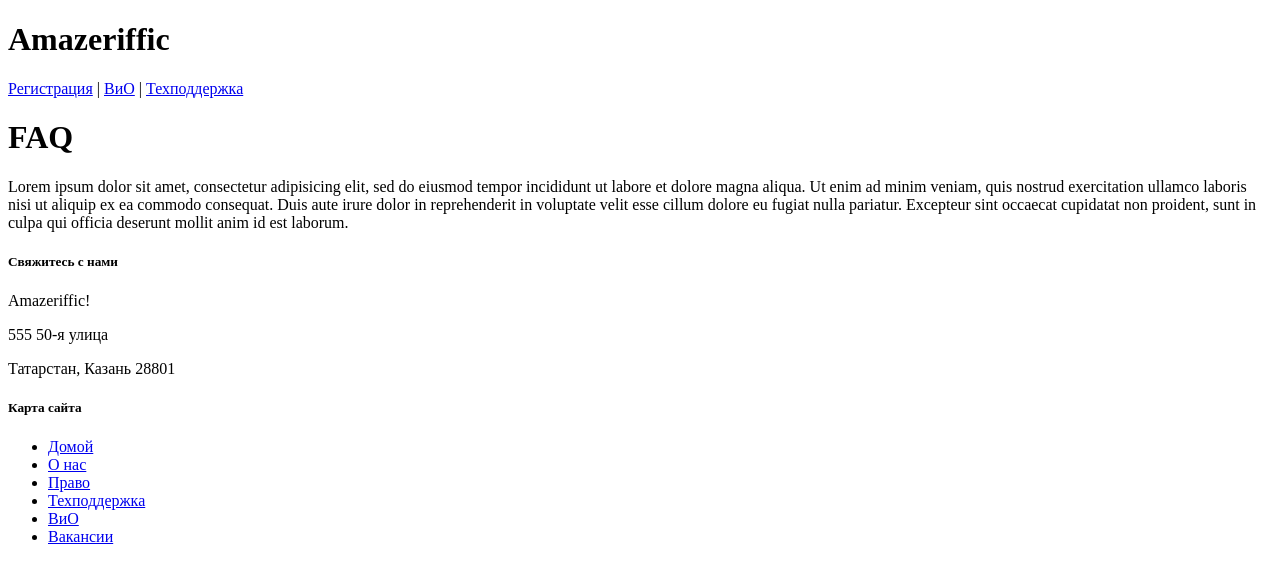
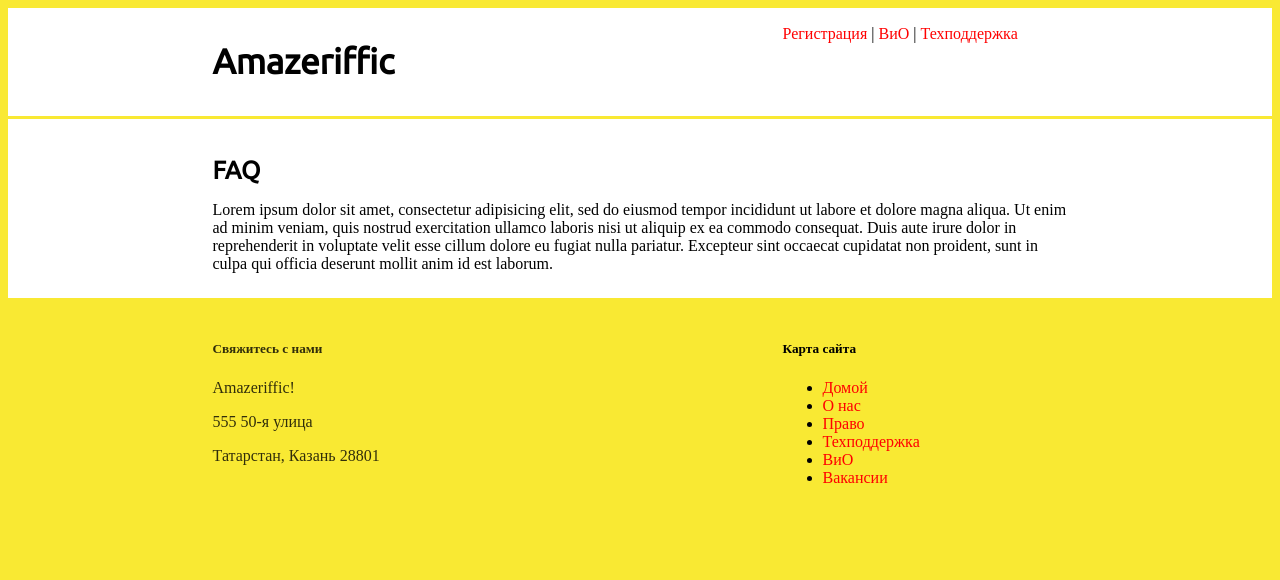
Before and after one commit to Bek-End/web_lab, a plain HTML site: page faq.html in a window 1280 px wide. Drawn offline with Linux system fonts and the light colour scheme; a web font is replaced by a local one.

Commit message:
add style of faq page

```diff
--- a/faq.html
+++ b/faq.html
@@ -1,22 +1,33 @@
 <!doctype html>
 <html>
 	<head>
-        <title>Amazeriffic</title>
+		<title> Amazeriffic </title>
+		<link rel="stylesheet" type="text/css" href="reset.css">
+		<link rel="stylesheet" type="text/css" href="style.css">
+		<link rel="stylesheet" type="text/css" href="http://fonts.googleapis.com/css?family=Ubuntu&subset=latin,cyrillic">
+		<link rel="stylesheet" type="text/css" href="http://fonts.googleapis.com/css?family=Droid+Sans&subset=latin,cyrillic" >
 	</head>
 	<body>
 		<header>
-            <h1>Amazeriffic</h1>
+			<div class="container">
+				<h1> Amazeriffic </h1>
 				<nav>
 					<a href="#">Регистрация</a> |
-                <a href="#">ВиО</a> |
+					<a href="faq.html">ВиО</a> |
 					<a href="#">Техподдержка</a>
 				</nav>
+			</div>
 		</header>
 		<main>
+			<div class="container">
+				<div class="faq">
 					<h1>FAQ</h1>
 					<p>Lorem ipsum dolor sit amet, consectetur adipisicing elit, sed do eiusmod tempor incididunt ut labore et dolore magna aliqua. Ut enim ad minim veniam, quis nostrud exercitation ullamco laboris nisi ut aliquip ex ea commodo consequat. Duis aute irure dolor in reprehenderit in voluptate velit esse cillum dolore eu fugiat nulla pariatur. Excepteur sint occaecat cupidatat non proident, sunt in culpa qui officia deserunt mollit anim id est laborum.</p>
+				</div>
+			</div>
 		</main>
 		<footer>
+			<div class="container">
 				<div class="contact">
 					<h5>Свяжитесь с нами</h5>
 					<p>Amazeriffic!</p>
@@ -34,6 +45,7 @@
 						<li><a href="#">Вакансии</a></li>
 					</ul>
 				</div>
+			</div>
 		</footer>
 	</body>
 </html>
--- a/style.css
+++ b/style.css
@@ -25,18 +25,31 @@ header .container, main .container, footer .container {
 header {
     background: white;
 	overflow: auto;
+    margin-bottom: 3px;
+    padding: 10px;
 }
 header h1 {
+    font-size: 35px;
 	float: left;
 	width: 570px;
 }
 header nav {
 	float: right;
 	width: 285px;
+    margin-top: 7px;
 }
 main {
     background: white;
 	overflow: auto;
+    padding: 20px;
+}
+main .faq {
+    float: left;
+    width: 855px;
+}
+main .faq p {
+    margin-top: 5px;
+    margin-bottom: 5px;
 }
 main .main_block {
 	float: left;
@@ -55,15 +68,19 @@ main h3 {
 
 footer {
 	overflow: auto;
-	padding: 10px;
+	padding: 20px;
 }
 main .image {
 	float: right;
-	width: 285px;
+	width: 100px;
 }
 footer .contact {
 	float: left;
-	width: 570px;
+	width: 400px;
+    opacity: 0.8;
+}
+.faq h1{
+    font-size: 25px;
 }
 
 footer .sitemap {
```
Lines whose indentation alone changed are shown as unchanged.
